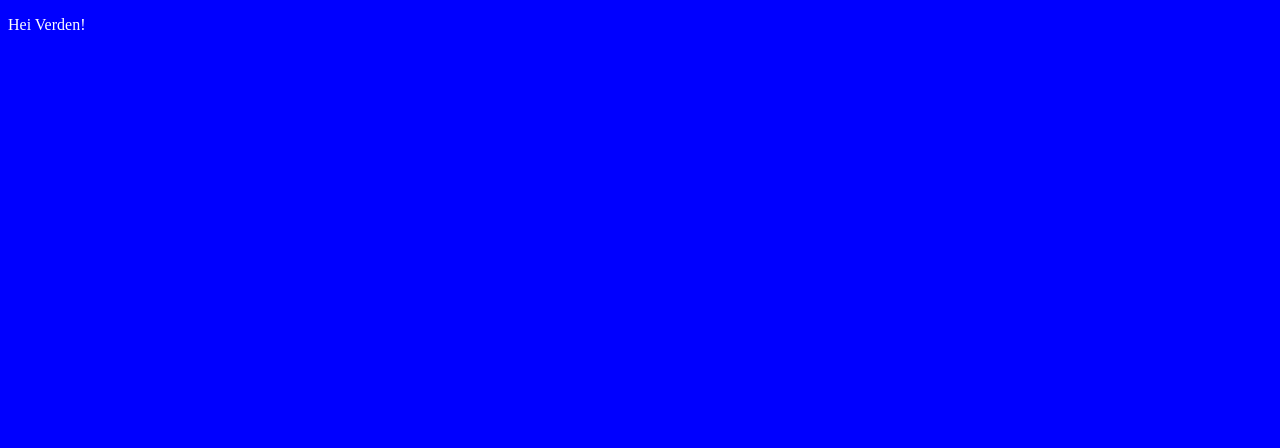
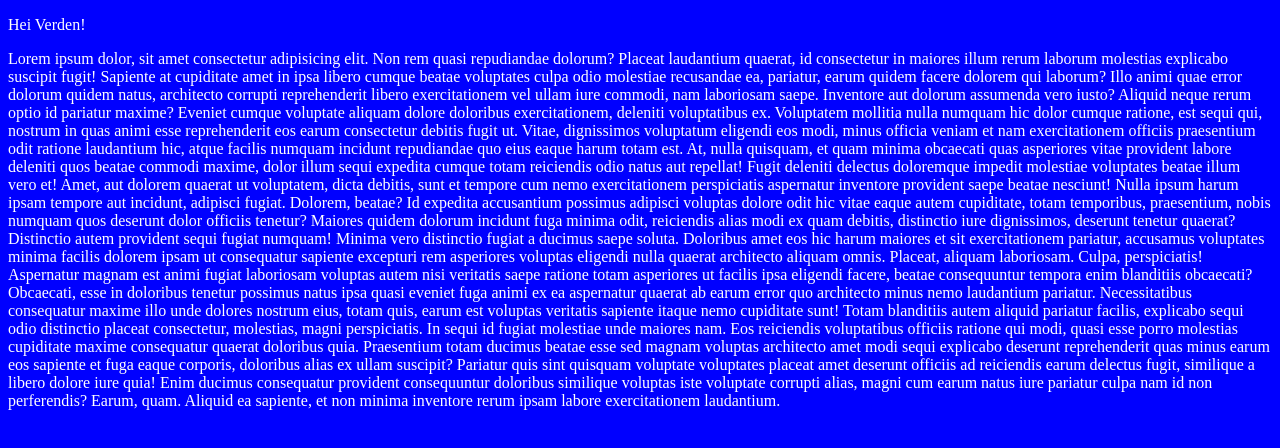
Before and after one commit to andreasd88/introHtml-CSS, a plain HTML site: page index.html in a window 1280 px wide. Drawn offline with Linux system fonts and the light colour scheme.

Commit message:
la til tekst

```diff
--- a/index.html
+++ b/index.html
@@ -1,11 +1,49 @@
 <!DOCTYPE html>
 <html lang="en">
+
 <head>
     <meta charset="UTF-8">
     <title>Min Første Hjemmeside</title>
     <link rel="stylesheet" href="./CSS/style.css">
 </head>
+
 <body>
     <p>Hei Verden!</p>
+    <p>Lorem ipsum dolor, sit amet consectetur adipisicing elit. Non rem quasi repudiandae dolorum? Placeat laudantium
+        quaerat, id consectetur in maiores illum rerum laborum molestias explicabo suscipit fugit! Sapiente at
+        cupiditate amet in ipsa libero cumque beatae voluptates culpa odio molestiae recusandae ea, pariatur, earum
+        quidem facere dolorem qui laborum? Illo animi quae error dolorum quidem natus, architecto corrupti reprehenderit
+        libero exercitationem vel ullam iure commodi, nam laboriosam saepe. Inventore aut dolorum assumenda vero iusto?
+        Aliquid neque rerum optio id pariatur maxime? Eveniet cumque voluptate aliquam dolore doloribus exercitationem,
+        deleniti voluptatibus ex. Voluptatem mollitia nulla numquam hic dolor cumque ratione, est sequi qui, nostrum in
+        quas animi esse reprehenderit eos earum consectetur debitis fugit ut. Vitae, dignissimos voluptatum eligendi eos
+        modi, minus officia veniam et nam exercitationem officiis praesentium odit ratione laudantium hic, atque facilis
+        numquam incidunt repudiandae quo eius eaque harum totam est. At, nulla quisquam, et quam minima obcaecati quas
+        asperiores vitae provident labore deleniti quos beatae commodi maxime, dolor illum sequi expedita cumque totam
+        reiciendis odio natus aut repellat! Fugit deleniti delectus doloremque impedit molestiae voluptates beatae illum
+        vero et! Amet, aut dolorem quaerat ut voluptatem, dicta debitis, sunt et tempore cum nemo exercitationem
+        perspiciatis aspernatur inventore provident saepe beatae nesciunt! Nulla ipsum harum ipsam tempore aut incidunt,
+        adipisci fugiat. Dolorem, beatae? Id expedita accusantium possimus adipisci voluptas dolore odit hic vitae eaque
+        autem cupiditate, totam temporibus, praesentium, nobis numquam quos deserunt dolor officiis tenetur? Maiores
+        quidem dolorum incidunt fuga minima odit, reiciendis alias modi ex quam debitis, distinctio iure dignissimos,
+        deserunt tenetur quaerat? Distinctio autem provident sequi fugiat numquam! Minima vero distinctio fugiat a
+        ducimus saepe soluta. Doloribus amet eos hic harum maiores et sit exercitationem pariatur, accusamus voluptates
+        minima facilis dolorem ipsam ut consequatur sapiente excepturi rem asperiores voluptas eligendi nulla quaerat
+        architecto aliquam omnis. Placeat, aliquam laboriosam. Culpa, perspiciatis! Aspernatur magnam est animi fugiat
+        laboriosam voluptas autem nisi veritatis saepe ratione totam asperiores ut facilis ipsa eligendi facere, beatae
+        consequuntur tempora enim blanditiis obcaecati? Obcaecati, esse in doloribus tenetur possimus natus ipsa quasi
+        eveniet fuga animi ex ea aspernatur quaerat ab earum error quo architecto minus nemo laudantium pariatur.
+        Necessitatibus consequatur maxime illo unde dolores nostrum eius, totam quis, earum est voluptas veritatis
+        sapiente itaque nemo cupiditate sunt! Totam blanditiis autem aliquid pariatur facilis, explicabo sequi odio
+        distinctio placeat consectetur, molestias, magni perspiciatis. In sequi id fugiat molestiae unde maiores nam.
+        Eos reiciendis voluptatibus officiis ratione qui modi, quasi esse porro molestias cupiditate maxime consequatur
+        quaerat doloribus quia. Praesentium totam ducimus beatae esse sed magnam voluptas architecto amet modi sequi
+        explicabo deserunt reprehenderit quas minus earum eos sapiente et fuga eaque corporis, doloribus alias ex ullam
+        suscipit? Pariatur quis sint quisquam voluptate voluptates placeat amet deserunt officiis ad reiciendis earum
+        delectus fugit, similique a libero dolore iure quia! Enim ducimus consequatur provident consequuntur doloribus
+        similique voluptas iste voluptate corrupti alias, magni cum earum natus iure pariatur culpa nam id non
+        perferendis? Earum, quam. Aliquid ea sapiente, et non minima inventore rerum ipsam labore exercitationem
+        laudantium.</p>
 </body>
+
 </html>
```
